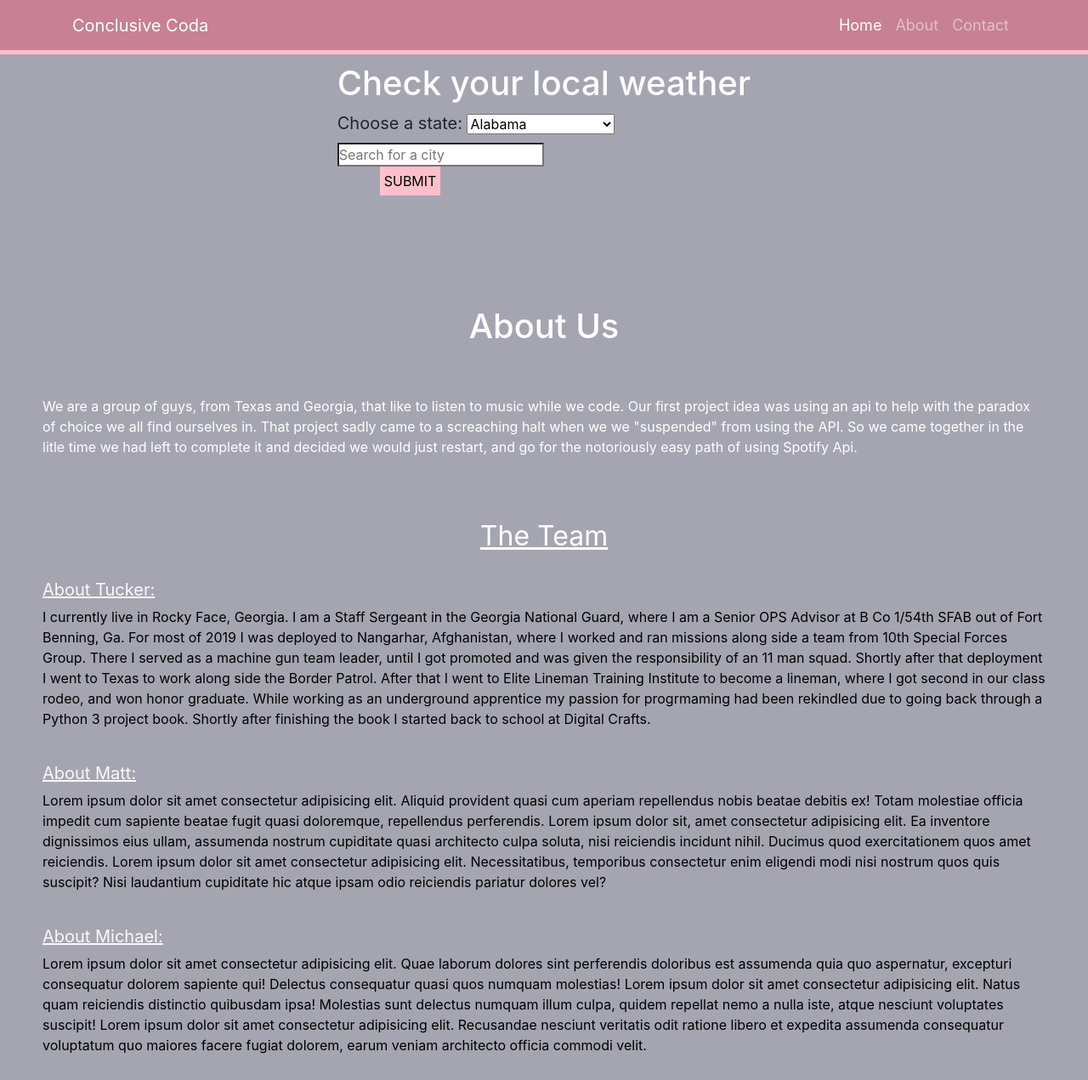
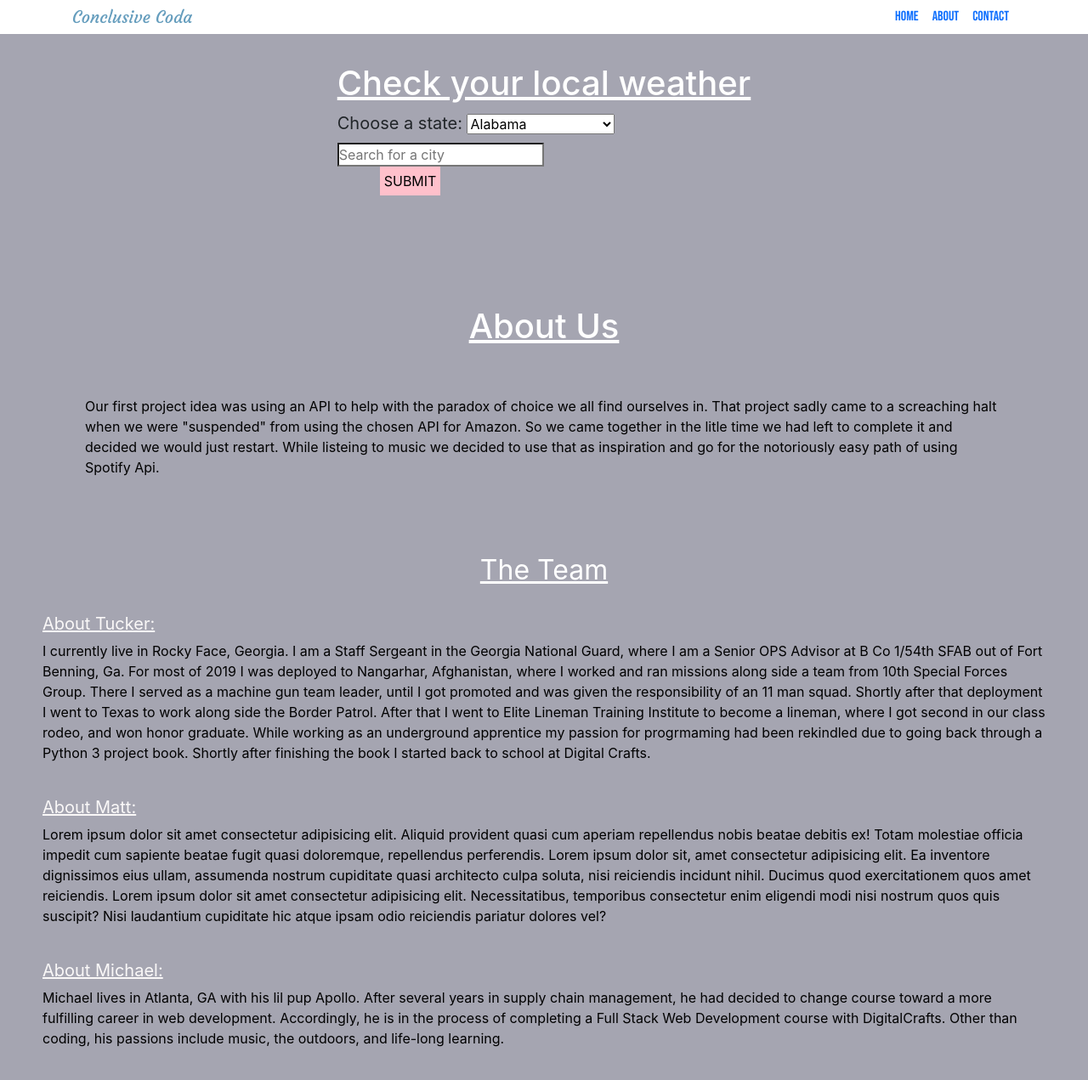
Before and after one commit to ChrisMiller83/Music-player, a website: page authorization_code/public/about.html in a window 1280 px wide. Shown: the top 1271 px of the page at 85% size. Drawn offline with nearby package versions, Linux system fonts and the light colour scheme.

Commit message:
changing the about style

```diff
--- a/authorization_code/public/about.css
+++ b/authorization_code/public/about.css
@@ -8,10 +8,6 @@ h1 {
 
 body {
   /* background-size: cover; */
-}
-.navbar {
-  background-color: #fe436560;
-  border-bottom: 5px solid pink;
 }
 
 header {
@@ -27,7 +23,7 @@ header {
   justify-content: center;
   text-align: center;
   padding: 50px;
-  border: 5px solid pink;
+  /* border: 5px solid pink; */
   margin-left: 20%;
   margin-right: 20%;
 }
@@ -61,6 +57,10 @@ label {
 .btn :hover {
   background-color: greenyellow;
   color: orangered;
+}
+
+h1 {
+  text-decoration: underline;
 }
 
 h2 {
@@ -103,13 +103,6 @@ h5{
 }
 
 
-
-a {
-  text-decoration: none;
-  font-size: 18px;
-  color: black;
-}
-
 button:hover, a:hover {
   opacity: 0.7;
 }
@@ -130,11 +123,6 @@ button:hover, a:hover {
 html,
 body {
     height: 100%
-}
-
-* {
-    padding: 0px;
-    margin: 0px
 }
 
 body {
@@ -172,3 +160,36 @@ body {
 *:focus {
     outline: none
 }
+
+.navbar {
+  background-color: #ffffff;
+}
+
+.navbar-brand {
+  font-family: 'Courgette', cursive;
+  color: #659DBD;
+}
+
+.navbar-brand:hover {
+  color: black;
+  text-decoration: line-through;
+}
+
+#navbarResponsive {
+  font-family: 'Bebas Neue', cursive;
+  color: #659DBD !important;
+}
+
+.navbar-item {
+  font-family: 'Bebas Neue', cursive;
+  color: #659DBD !important;
+}
+
+.navbar-item:hover {
+  color: black;
+  text-decoration: line-through;
+}
+
+.navbar-toggler-icon {
+  border: 5px solid #659DBD;
+}
--- a/authorization_code/public/about.html
+++ b/authorization_code/public/about.html
@@ -11,11 +11,14 @@
     integrity="sha384-B0vP5xmATw1+K9KRQjQERJvTumQW0nPEzvF6L/Z6nronJ3oUOFUFpCjEUQouq2+l" crossorigin="anonymous">
   <link rel="stylesheet" href="about.css">
   <link rel="stylesheet" href="weather_app.css">
+  <link rel="preconnect" href="https://fonts.gstatic.com">
+  <link rel="preconnect" href="https://fonts.gstatic.com">
+  <link href="https://fonts.googleapis.com/css2?family=Bebas+Neue&family=Courgette&display=swap" rel="stylesheet">
   <title>About Page</title>
 </head>
 <body>
 
-  <nav class="navbar navbar-expand-lg navbar-dark fixed-top">
+  <nav class="navbar navbar-expand-lg fixed-top p-0">
     <div class="container">
       <a class="navbar-brand" href="homepage.html">Conclusive Coda</a>
       <button class="navbar-toggler" type="button" data-toggle="collapse" data-target="#navbarResponsive"
@@ -112,11 +115,12 @@
     <h1>About Us</h1>
   </div>
   <div class="about_text">
-    We are a group of guys, from Texas and Georgia, that like to listen to music while we code.
-    Our first project idea was using an api to help with the paradox of choice we all find ourselves in.
-    That project sadly came to a screaching halt when we we "suspended" from using the API. So we came together
-    in the litle time we had left to complete it and decided we would just restart, and go for the notoriously
-    easy path of using Spotify Api.
+    <p>
+    Our first project idea was using an API to help with the paradox of choice we all find ourselves in.
+    That project sadly came to a screaching halt when we were "suspended" from using the chosen API for Amazon. So we came together
+    in the litle time we had left to complete it and decided we would just restart. While listeing to music we decided to use that as
+    inspiration and go for the notoriously easy path of using Spotify Api.
+    </p>
   </div>
   <br>
   <div class="the_team">
@@ -143,13 +147,10 @@
       ipsam odio reiciendis pariatur dolores vel?</p>
     <br>
     <h5><u>About Michael:</u></h5>
-    <p>Lorem ipsum dolor sit amet consectetur adipisicing elit. Quae laborum dolores sint perferendis doloribus est
-      assumenda quia quo aspernatur, excepturi consequatur dolorem sapiente qui! Delectus consequatur quasi quos numquam
-      molestias! Lorem ipsum dolor sit amet consectetur adipisicing elit. Natus quam reiciendis distinctio quibusdam
-      ipsa! Molestias sunt delectus numquam illum culpa, quidem repellat nemo a nulla iste, atque nesciunt voluptates
-      suscipit! Lorem ipsum dolor sit amet consectetur adipisicing elit. Recusandae nesciunt veritatis odit ratione
-      libero et expedita assumenda consequatur voluptatum quo maiores facere fugiat dolorem, earum veniam architecto
-      officia commodi velit.</p>
+    <p>Michael lives in Atlanta, GA with his lil pup Apollo. After several years in supply chain management,
+      he had decided to change course toward a more fulfilling career in web development. Accordingly, he is in
+      the process of completing a Full Stack Web Development course with DigitalCrafts. Other than coding, his
+      passions include music, the outdoors, and life-long learning.</p>
     <br>
     <h5><u>About Chris:</u></h5>
     <p>I currently live in Houston, TX. I married my wife, Heather in 2002, we have three kids Ethan, Claire and Sophia.
@@ -160,6 +161,8 @@
 
 
   <script src="about.js"></script>
+  <script src="https://code.jquery.com/jquery-3.5.1.slim.min.js" integrity="sha384-DfXdz2htPH0lsSSs5nCTpuj/zy4C+OGpamoFVy38MVBnE+IbbVYUew+OrCXaRkfj" crossorigin="anonymous"></script>
+  <script src="https://cdn.jsdelivr.net/npm/bootstrap@4.6.0/dist/js/bootstrap.bundle.min.js" integrity="sha384-Piv4xVNRyMGpqkS2by6br4gNJ7DXjqk09RmUpJ8jgGtD7zP9yug3goQfGII0yAns" crossorigin="anonymous"></script>
 </body>
 
 
```
Also changed, not shown: authorization_code/public/contact.html (+1 -1 lines), authorization_code/public/homepage.html (+11 -9 lines).
